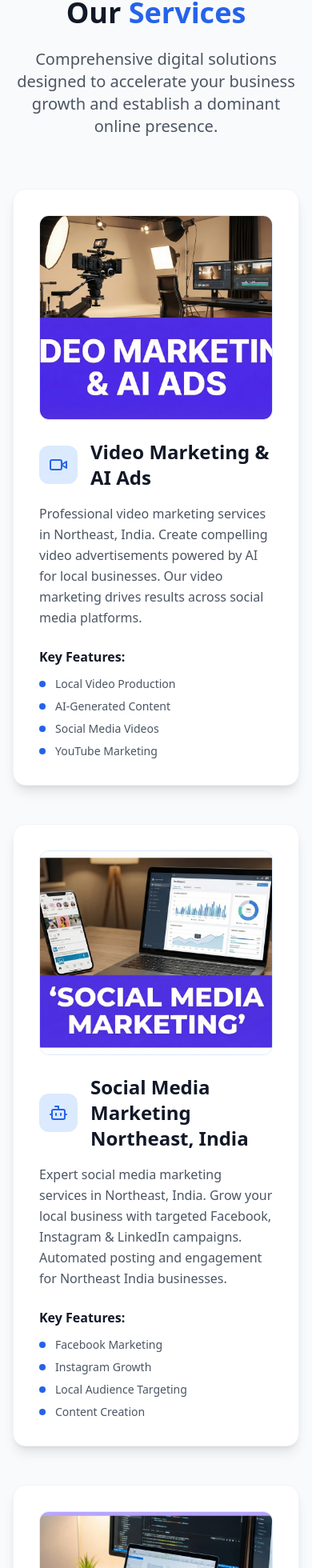
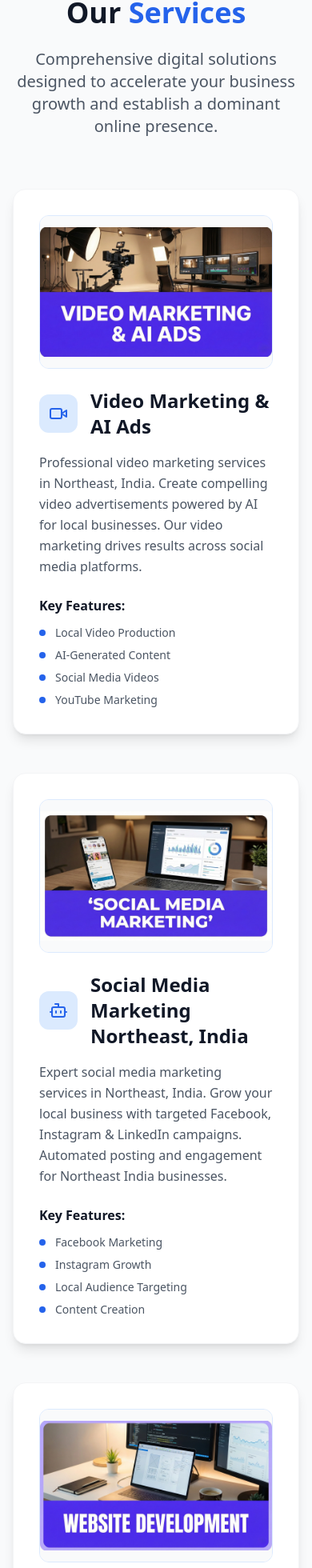
Before and after one commit to kash2021-hobby/singlepagelandingpageofltabai, a React (Vite) app: page / in a window 390 px wide. Shown: the part 7006-8966 px from the top of the page at 80% size. Built offline with nearby package versions, Linux system fonts and the light colour scheme.

Commit message:
Fix text cropping in service images

```diff
--- a/src/components/Services.tsx
+++ b/src/components/Services.tsx
@@ -62,39 +62,39 @@ export default function Services() {
                 <div className="w-full mb-6">
                   {index === 0 ? (
                     // Video Marketing Service - Use the professional image
-                    <div className="rounded-xl h-64 relative overflow-hidden border border-blue-100">
+                   <div className="rounded-xl h-48 sm:h-56 lg:h-64 relative overflow-hidden border border-blue-100">
                       <img
                         src="/video marketing.webp"
                         alt="Professional Video Marketing & AI Ads"
-                        className="w-full h-full object-cover"
+                       className="w-full h-full object-contain bg-gray-50"
                       />
                     </div>
                   ) : index === 1 ? (
                     // Social Media Marketing Service - Use the professional image
-                    <div className="rounded-xl h-64 relative overflow-hidden border border-blue-100">
+                   <div className="rounded-xl h-48 sm:h-56 lg:h-64 relative overflow-hidden border border-blue-100">
                       <img
                         src="/social media marketing.webp"
                         alt="Social Media Marketing Services in Northeast, India"
-                        className="w-full h-full object-cover"
+                       className="w-full h-full object-contain bg-gray-50"
                       />
                     </div>
                   ) : index === 2 ? (
                     // Website Development Service - Use the professional image
-                    <div className="rounded-xl h-64 relative overflow-hidden border border-blue-100">
+                   <div className="rounded-xl h-48 sm:h-56 lg:h-64 relative overflow-hidden border border-blue-100">
                       <img
                         src="/website development.webp"
                         alt="Website Development Services in Northeast, India"
-                        className="w-full h-full object-cover"
+                       className="w-full h-full object-contain bg-gray-50"
                       />
                     </div>
                   ) : (
                     // Other services - Keep the placeholder
                     // SEO Services - Use the professional image
-                    <div className="rounded-xl h-64 relative overflow-hidden border border-blue-100">
+                   <div className="rounded-xl h-48 sm:h-56 lg:h-64 relative overflow-hidden border border-blue-100">
                       <img
                         src="/ChatGPT Image Sep 29, 2025, 07_16_53 PM.png"
                         alt="SEO Services in Northeast, India"
-                        className="w-full h-full object-cover"
+                       className="w-full h-full object-contain bg-gray-50"
                       />
                     </div>
                   )}
```
